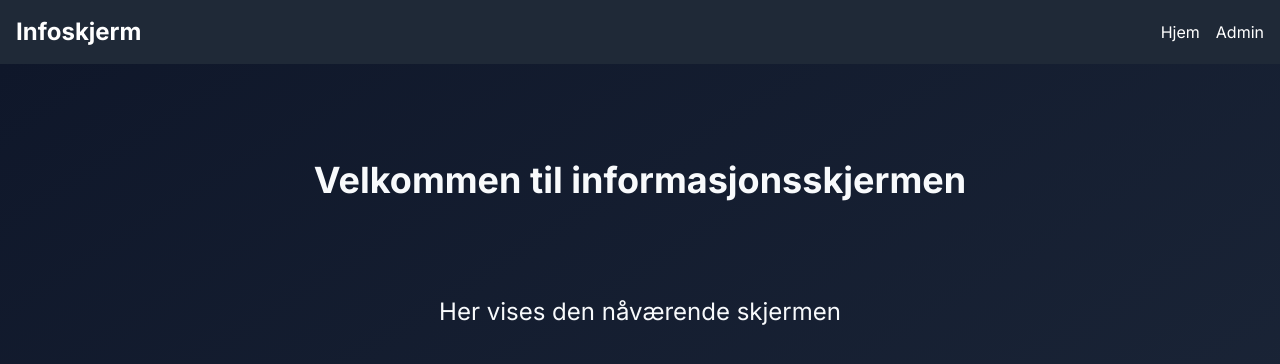
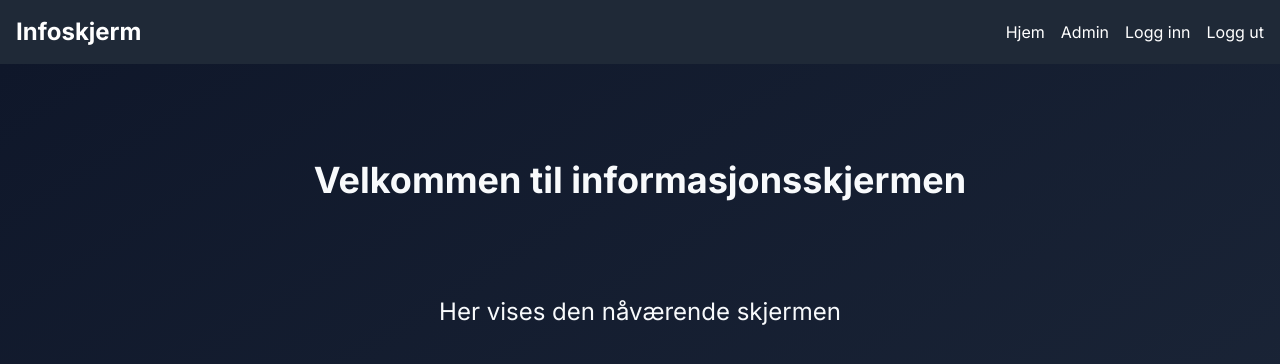
Before and after one commit to tiller-vgs/info-skjerm, a Next.js app in the folder frontend/info-skjerm/: page / in a window 1280 px wide. Shown: the top 364 px of the page. Built offline with nearby package versions, Linux system fonts and the light colour scheme.

Commit message:
feat: :sparkles: Add Shadcn
Add Shadcn components

```diff
--- a/frontend/info-skjerm/components/ui/NavBar.tsx
+++ b/frontend/info-skjerm/components/ui/NavBar.tsx
@@ -16,6 +16,13 @@ export function NavBar() {
           <a href="/admin" className="hover:underline">
             Admin
           </a>
+          <a href="/auth/signin" className="hover:underline">
+            Logg inn
+          </a>
+          <a href="/auth/signout" className="hover:underline">
+            Logg ut
+          </a>
+          {/* <Button onClick={() => handleSignOut()}>Logg ut</Button> */}
         </div>
       </nav>
     </main>
```
